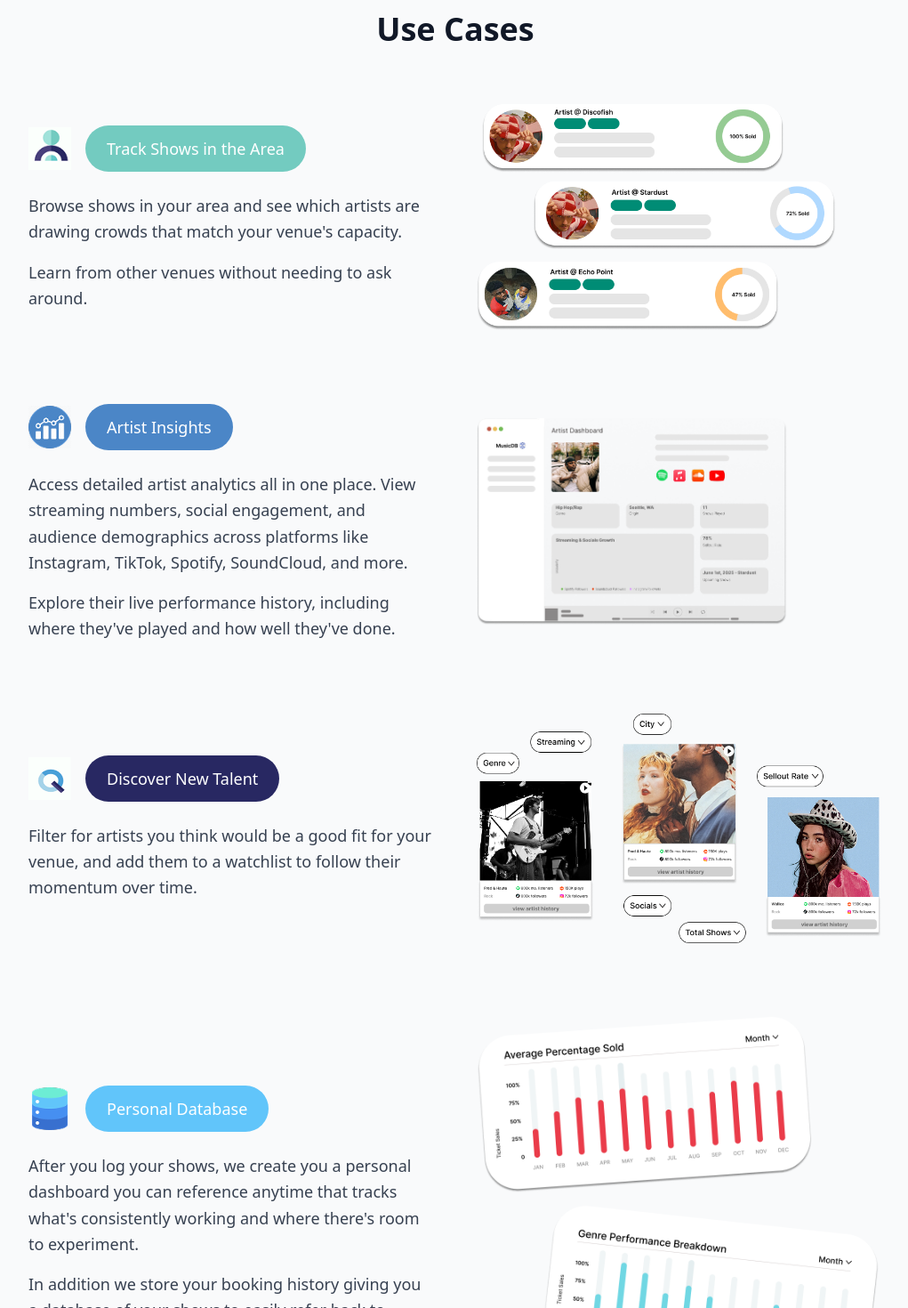
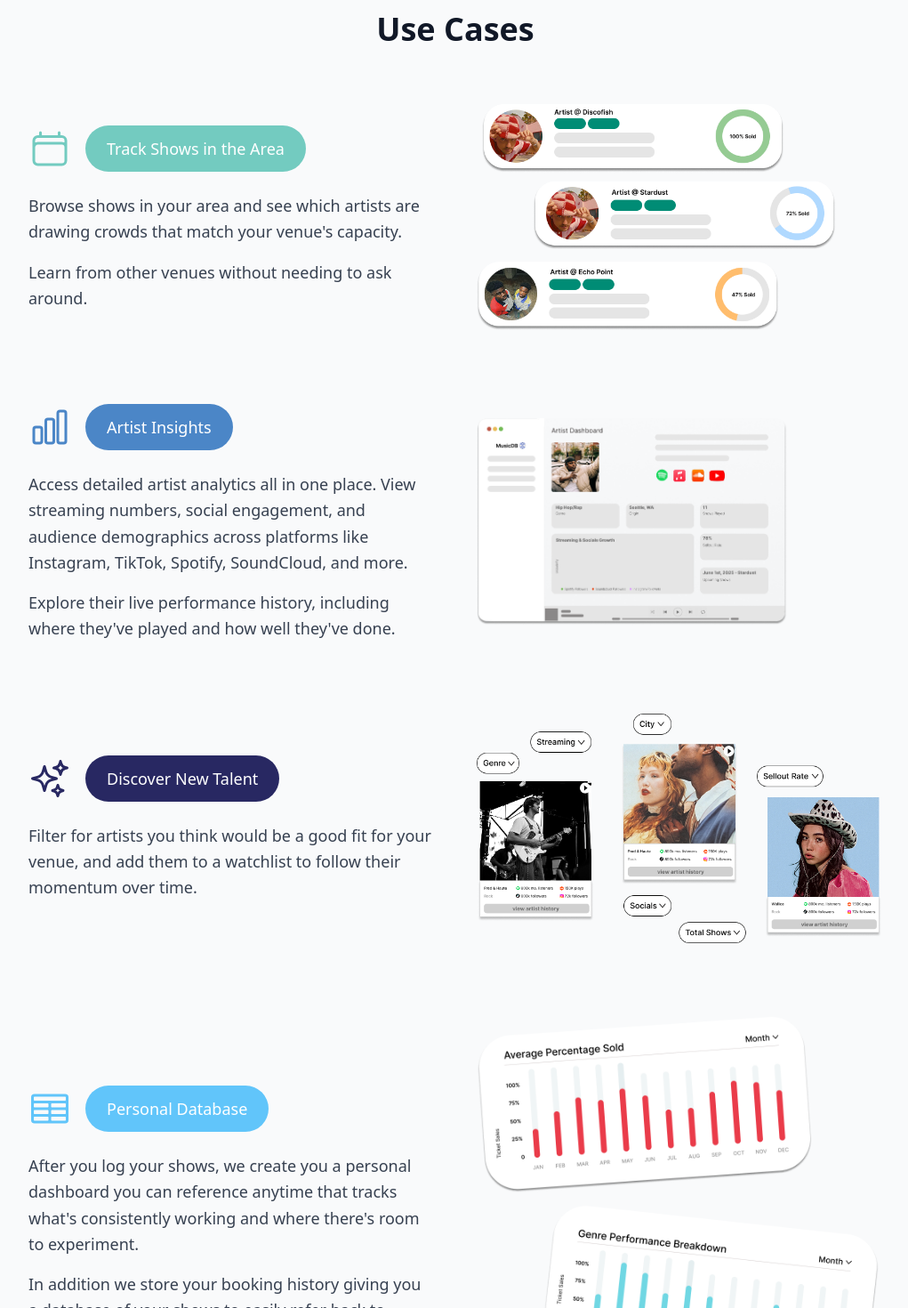
Before and after one commit to JWise16/musicdb-prelaunch, a React (Vite) app: page /about in a window 1280 px wide. Shown: the part 1012-2482 px from the top of the page at 89% size, without its empty margins (128-1149 px from the left). Built offline with nearby package versions, Linux system fonts and the light colour scheme; no server answers.

Commit message:
update about page icons

```diff
--- a/src/components/pages/AboutPage.tsx
+++ b/src/components/pages/AboutPage.tsx
@@ -8,7 +8,14 @@ import discoverNewTalentFigure from '../../assets/about-us/discover-new-talent/f
 import personalDatabaseIcon from '../../assets/about-us/personal-database/icon.png'
 import personalDatabaseFigure from '../../assets/about-us/personal-database/figure.png'
 import { useState } from 'react'
-import { Bars3Icon, XMarkIcon } from '@heroicons/react/24/outline'
+import {
+  Bars3Icon,
+  XMarkIcon,
+  CalendarIcon,
+  ChartBarIcon,
+  SparklesIcon,
+  TableCellsIcon
+} from '@heroicons/react/24/outline'
 import { useNavigate } from 'react-router-dom'
 
 export function AboutPage() {
@@ -202,11 +209,7 @@ export function AboutPage() {
             <div className="space-y-6">
               {/* Icon and Header */}
               <div className="flex items-center space-x-4">
-                <img
-                  src={trackShowsIcon}
-                  alt="Track Shows Icon"
-                  className="w-12 h-12"
-                />
+                <CalendarIcon className="w-12 h-12 text-[#73CBC0]" />
                 <div className="bg-[#73CBC0] text-white px-6 py-3 rounded-full font-medium text-lg">
                   Track Shows in the Area
                 </div>
@@ -239,11 +242,7 @@ export function AboutPage() {
             <div className="space-y-6">
               {/* Icon and Header */}
               <div className="flex items-center space-x-4">
-                <img
-                  src={artistInsightsIcon}
-                  alt="Artist Insights Icon"
-                  className="w-12 h-12"
-                />
+                <ChartBarIcon className="w-12 h-12 text-[#4B86C7]" />
                 <div className="bg-[#4B86C7] text-white px-6 py-3 rounded-full font-medium text-lg">
                   Artist Insights
                 </div>
@@ -276,11 +275,7 @@ export function AboutPage() {
             <div className="space-y-6">
               {/* Icon and Header */}
               <div className="flex items-center space-x-4">
-                <img
-                  src={discoverNewTalentIcon}
-                  alt="Discover New Talent Icon"
-                  className="w-12 h-12"
-                />
+                <SparklesIcon className="w-12 h-12 text-[#282862]" />
                 <div className="bg-[#282862] text-white px-6 py-3 rounded-full font-medium text-lg">
                   Discover New Talent
                 </div>
@@ -310,11 +305,7 @@ export function AboutPage() {
             <div className="space-y-6">
               {/* Icon and Header */}
               <div className="flex items-center space-x-4">
-                <img
-                  src={personalDatabaseIcon}
-                  alt="Personal Database Icon"
-                  className="w-12 h-12"
-                />
+                <TableCellsIcon className="w-12 h-12 text-[#61C5FA]" />
                 <div className="bg-[#61C5FA] text-white px-6 py-3 rounded-full font-medium text-lg">
                   Personal Database
                 </div>
```
